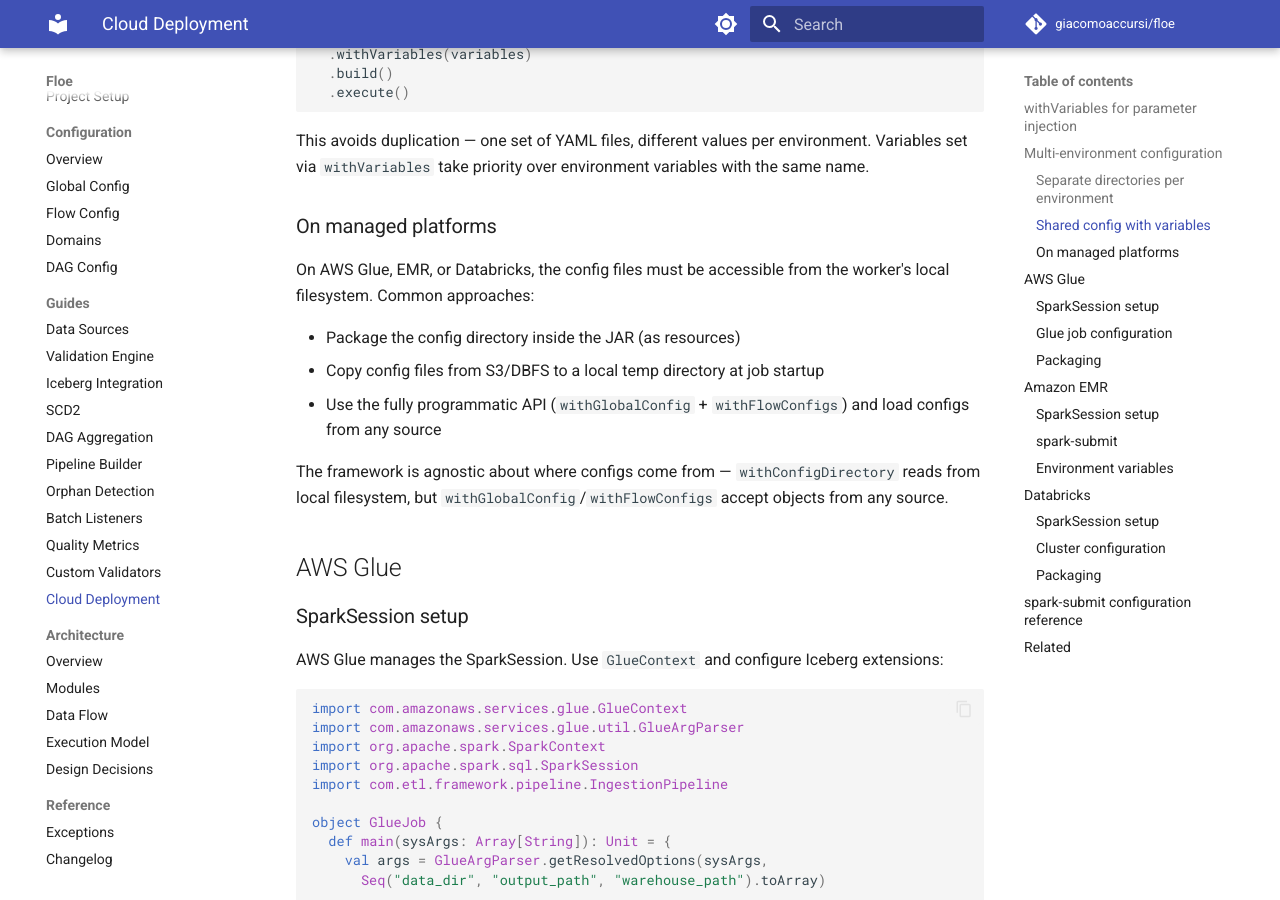
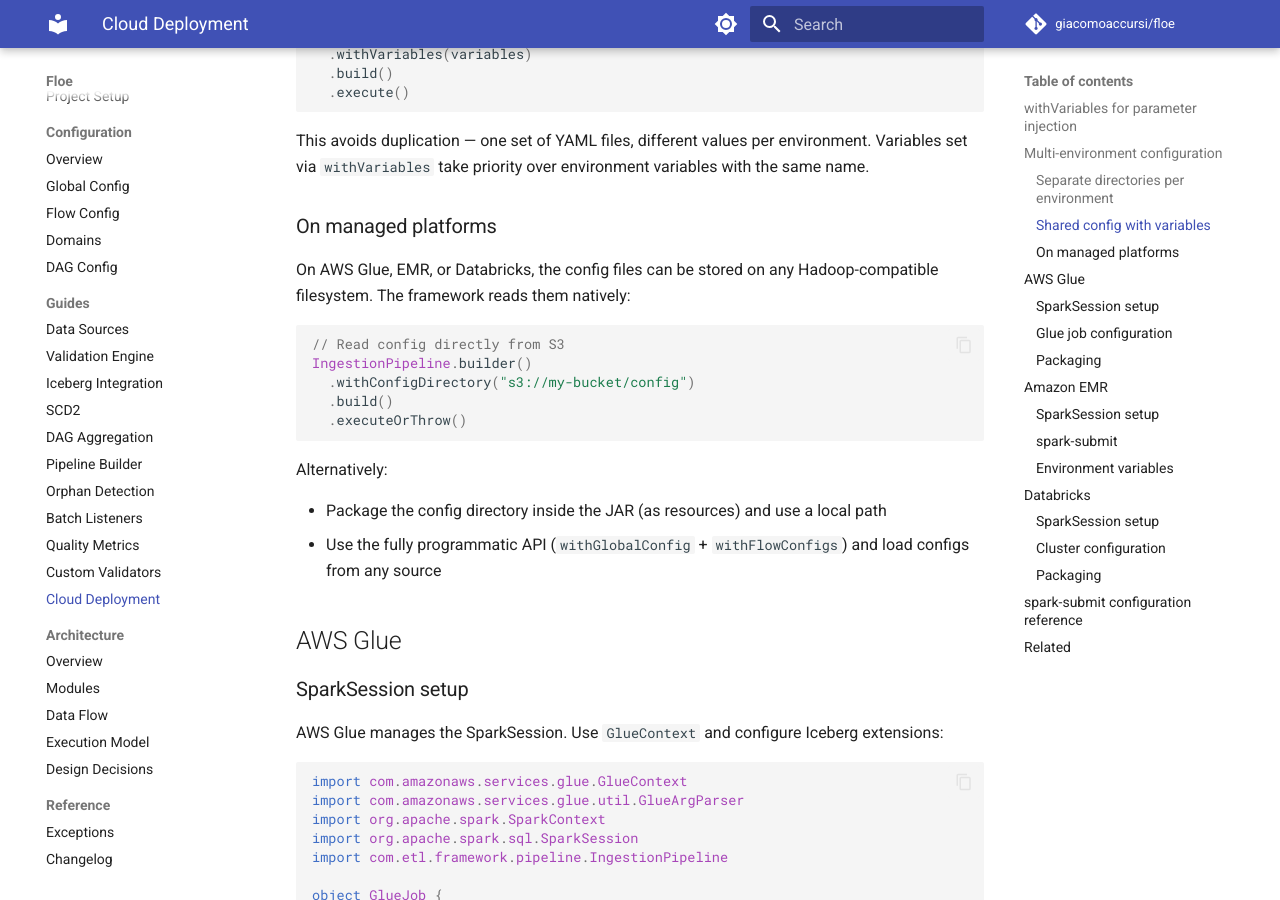
Before and after one commit to giacomoaccursi/Floe, an MkDocs documentation site: the page built from site-docs/guides/cloud-deployment.md, in a window 1280 px wide and 900 px high, scrolled down 2439 px. Built offline with MkDocs 1.6.1 and Material for MkDocs 9.7.7, drawn with Linux system fonts in a browser that asks for light colours; comment, search, counter and statistics services are not loaded.

Commit message:
docs: document remote filesystem support for config loading

````diff
--- a/site-docs/guides/cloud-deployment.md
+++ b/site-docs/guides/cloud-deployment.md
@@ -121,13 +121,20 @@
 
 ### On managed platforms
 
-On AWS Glue, EMR, or Databricks, the config files must be accessible from the worker's local filesystem. Common approaches:
+On AWS Glue, EMR, or Databricks, the config files can be stored on any Hadoop-compatible filesystem. The framework reads them natively:
 
-- Package the config directory inside the JAR (as resources)
-- Copy config files from S3/DBFS to a local temp directory at job startup
+```scala
+// Read config directly from S3
+IngestionPipeline.builder()
+  .withConfigDirectory("s3://my-bucket/config")
+  .build()
+  .executeOrThrow()
+```
+
+Alternatively:
+
+- Package the config directory inside the JAR (as resources) and use a local path
 - Use the fully programmatic API (`withGlobalConfig` + `withFlowConfigs`) and load configs from any source
-
-The framework is agnostic about where configs come from — `withConfigDirectory` reads from local filesystem, but `withGlobalConfig`/`withFlowConfigs` accept objects from any source.
 
 ## AWS Glue
 
````
Also changed, not shown: site-docs/configuration/overview.md (+10 -1 lines), site-docs/guides/pipeline-builder.md (+1 -1 lines).
